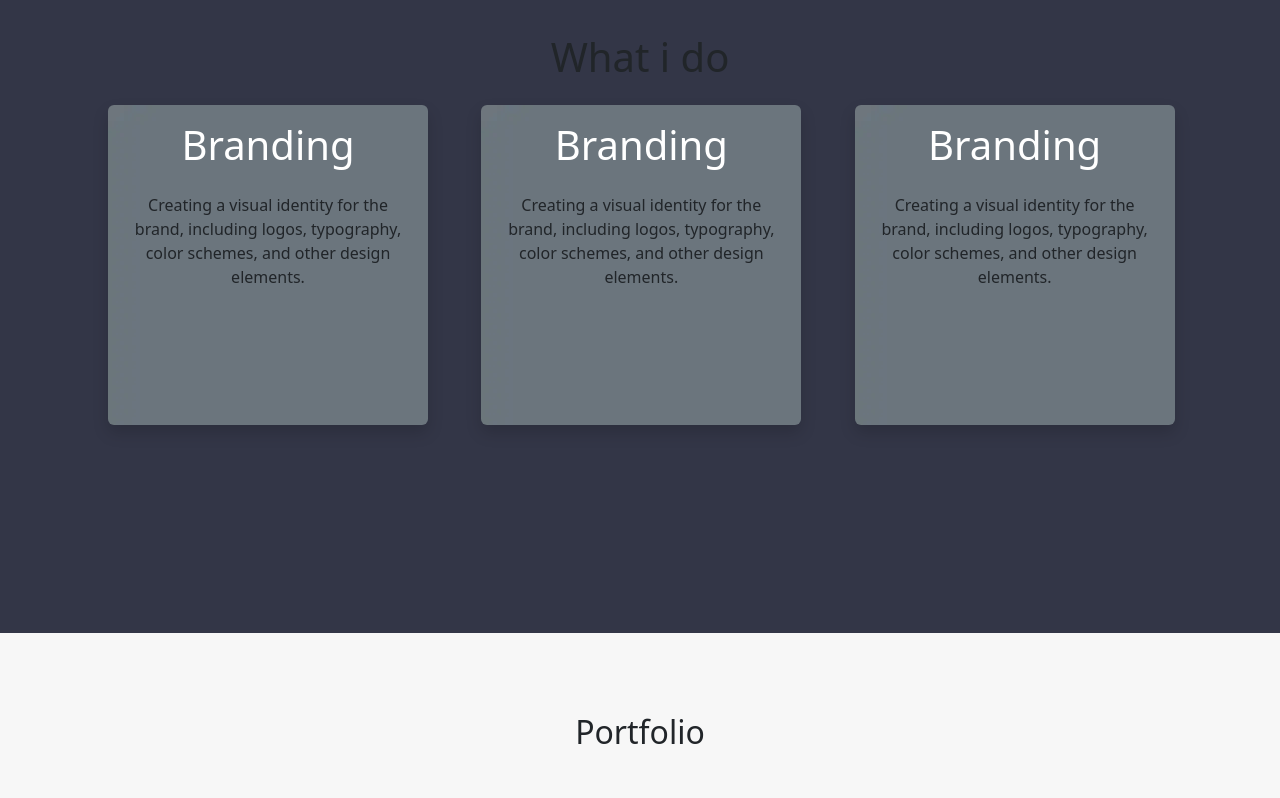
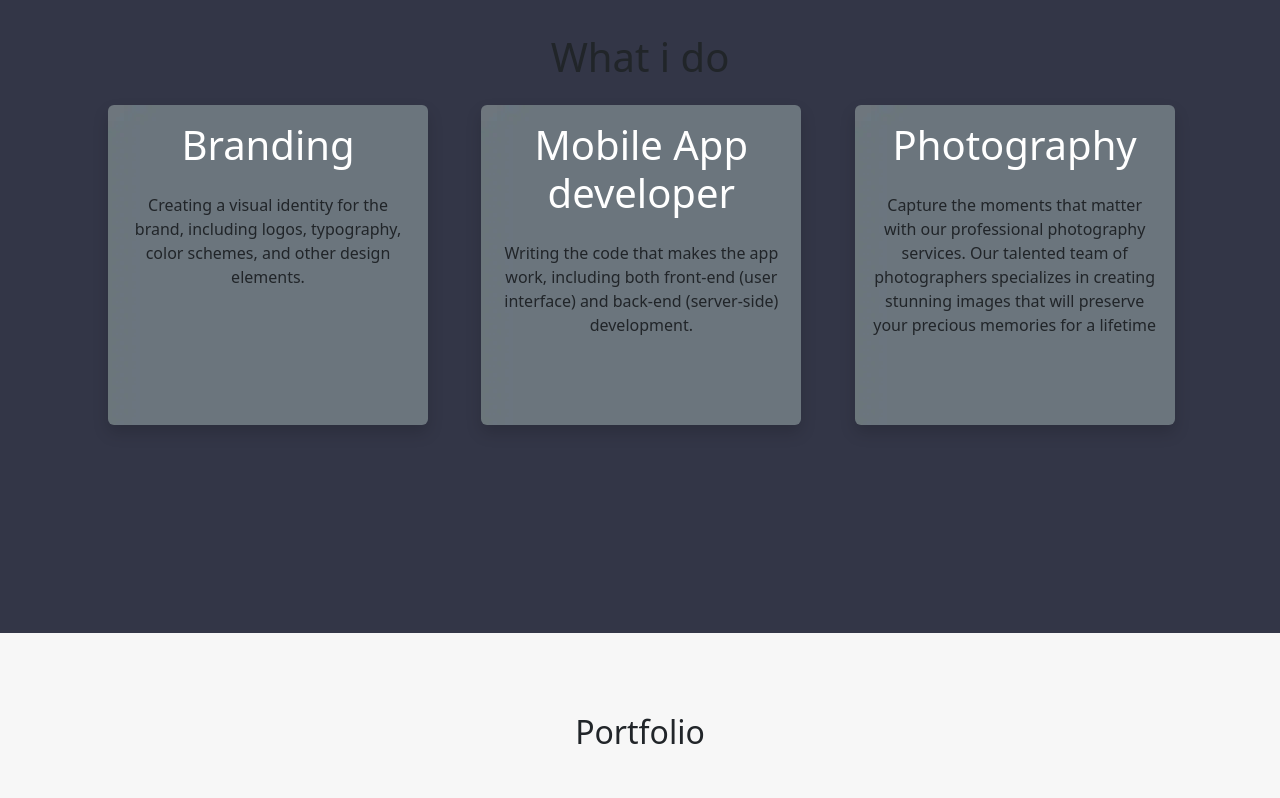
Before and after one commit to Rikas36/personal-Web, a plain HTML site: page index.html in a window 1280 px wide. Shown: the part 2680-3478 px from the top of the page. Drawn offline with nearby package versions, Linux system fonts and the light colour scheme.

Commit message:
Work is completed for submit

```diff
--- a/index.html
+++ b/index.html
@@ -220,17 +220,15 @@
                 <div class=" col-md-4 col-lg-4">
                     <div class="service shadow p-3 mb-5 bg-body-tertiary rounded"
                         style="background-image: url(image/Colorcard-hex_6c757d-www.colorbook.io.png);height: 20rem; width: 20rem;">
-                        <h1 class="head">Branding</h1>
-                        <p class="sub">Creating a visual identity for the brand, including logos, typography, color
-                            schemes, and other design elements.</p>
+                        <h1 class="head">Mobile App developer</h1>
+                        <p class="sub">Writing the code that makes the app work, including both front-end (user interface) and back-end (server-side) development.</p>
                     </div>
                 </div>
                 <div class="col-md-4 col-lg-4">
                     <div class="service shadow p-3 mb-5 bg-body-tertiary rounded"
                         style="background-image: url(image/Colorcard-hex_6c757d-www.colorbook.io.png);height: 20rem; width: 20rem;">
-                        <h1 class="head">Branding</h1>
-                        <p class="sub">Creating a visual identity for the brand, including logos, typography, color
-                            schemes, and other design elements.</p>
+                        <h1 class="head">Photography</h1>
+                        <p class="sub">Capture the moments that matter with our professional photography services. Our talented team of photographers specializes in creating stunning images that will preserve your precious memories for a lifetime</p>
                     </div>
                 </div>
 
@@ -299,7 +297,7 @@
                                 placeholder="Your Message"></textarea>
                         </div>
                     </div>
-                    <div id="submit" class="mt30">
+                    <div id="submit" class="mt30 text-center">
                         <button type="button" class="btn btn-secondary">Send Message</button>
                     </div>
                 </form>
```
Also changed, not shown: main.js (+1 -6 lines).
